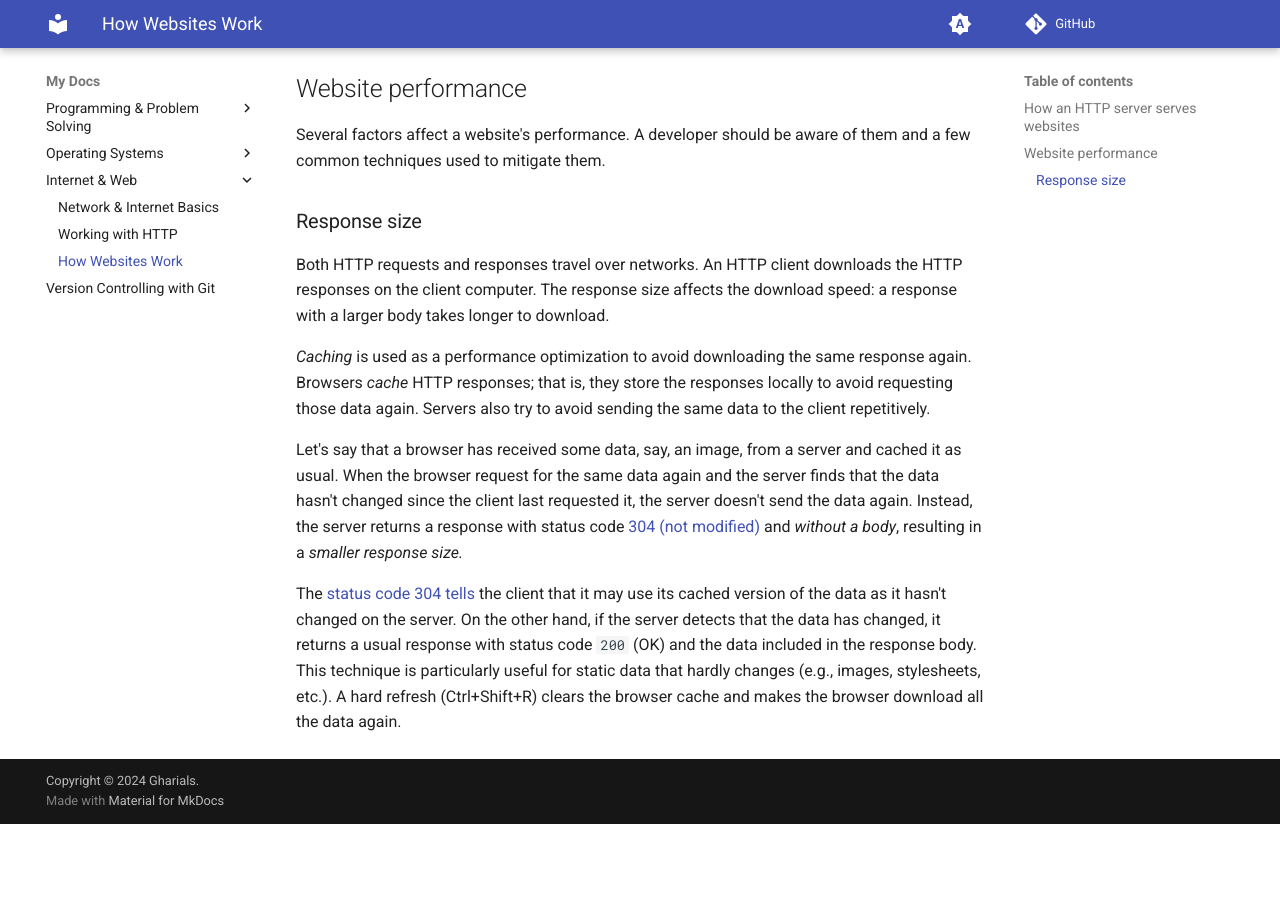
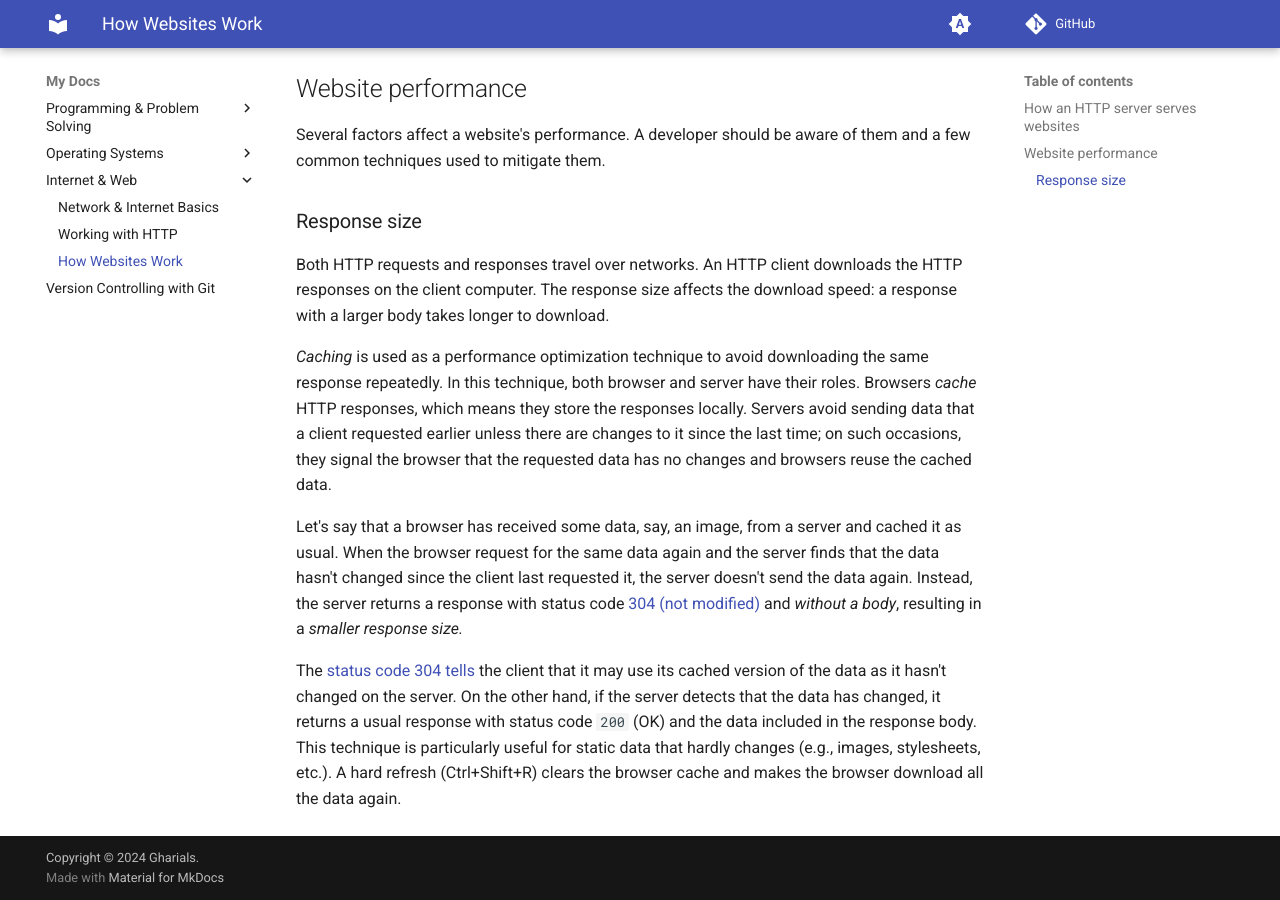
Before and after one commit to gharials/dev-path, an MkDocs documentation site: the page built from docs/internet-web/websites.md, in a window 1280 px wide and 900 px high, scrolled down 1277 px. Built offline with MkDocs 1.6.1 and Material for MkDocs 9.7.7, drawn with Linux system fonts in a browser that asks for light colours; comment, search, counter and statistics services are not loaded; before the commit the page ends 2101 px from its top, so only the background shows below that; some of the changed text lies outside the part shown.

Commit message:
'websites': copy edit.

```diff
--- a/docs/internet-web/websites.md
+++ b/docs/internet-web/websites.md
@@ -34,7 +34,7 @@ Several factors affect a website's performance. A developer should be aware of t
 
 Both HTTP requests and responses travel over networks. An HTTP client downloads the HTTP responses on the client computer. The response size affects the download speed: a response with a larger body takes longer to download.
 
-_Caching_ is used as a performance optimization to avoid downloading the same response again. Browsers _cache_ HTTP responses; that is, they store the responses locally to avoid requesting those data again. Servers also try to avoid sending the same data to the client repetitively.
+_Caching_ is used as a performance optimization technique to avoid downloading the same response repeatedly. In this technique, both browser and server have their roles. Browsers _cache_ HTTP responses, which means they store the responses locally. Servers avoid sending data that a client requested earlier unless there are changes to it since the last time; on such occasions, they signal the browser that the requested data has no changes and browsers reuse the cached data.
 
 Let's say that a browser has received some data, say, an image, from a server and cached it as usual. When the browser request for the same data again and the server finds that the data hasn't changed since the client last requested it, the server doesn't send the data again. Instead, the server returns a response with status code [304 (not modified)](https://developer.mozilla.org/en-US/docs/Web/HTTP/Status/304) and _without a body_, resulting in a _smaller response size._
 
```
Also changed, not shown: other parts of docs/internet-web/websites.md (+1 -1 lines).
